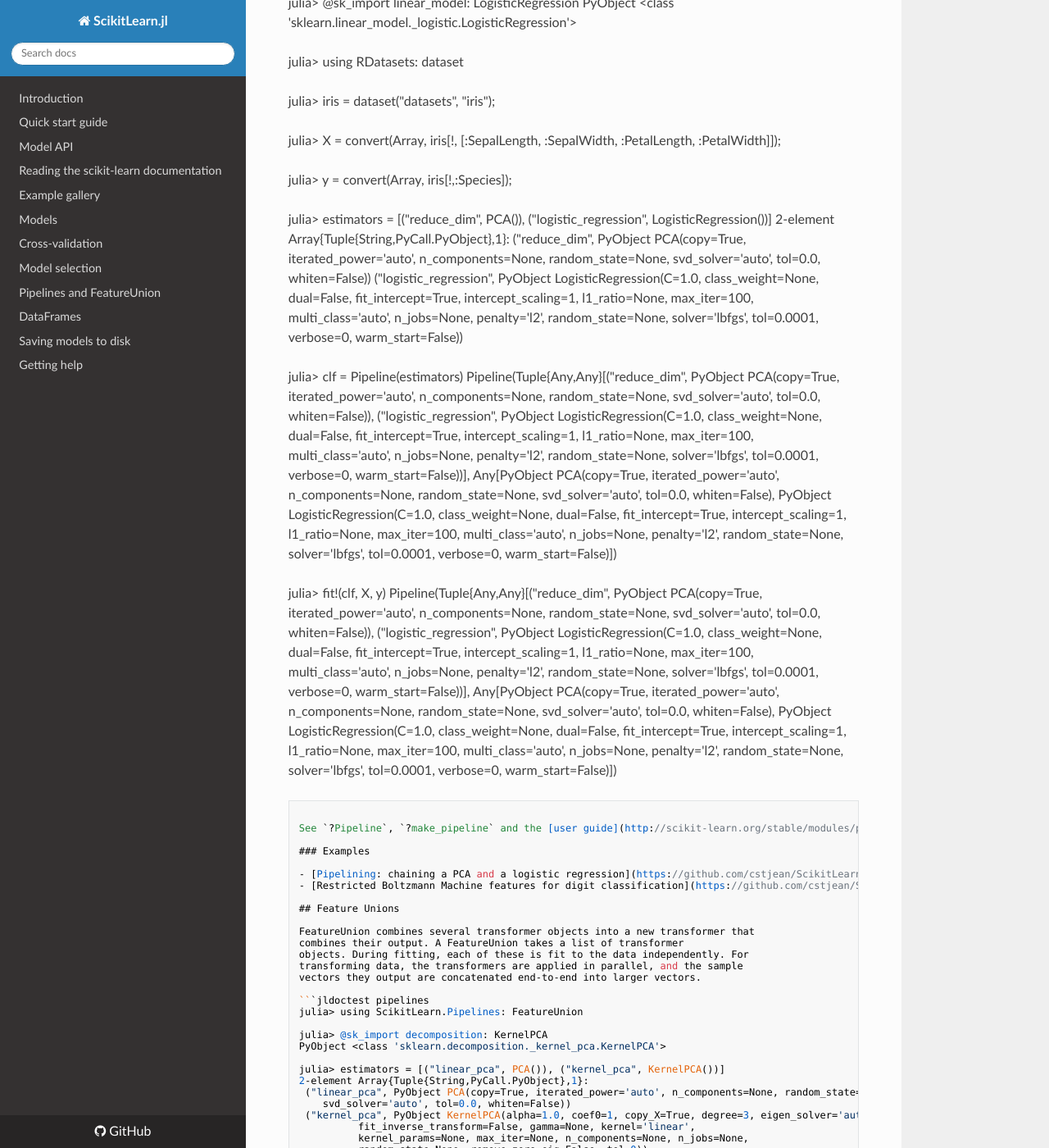
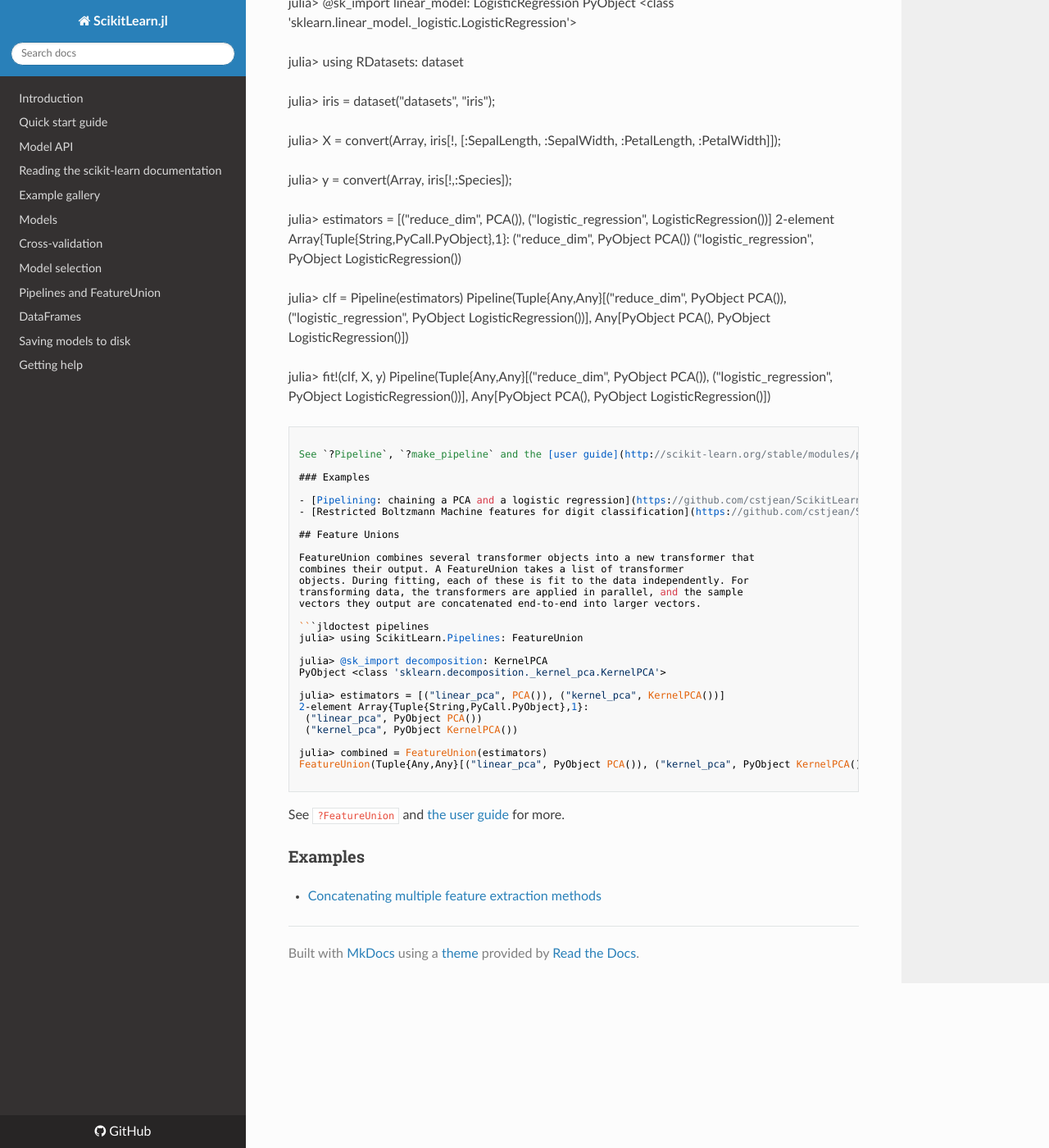
Before and after one commit to cstjean/ScikitLearn.jl, an MkDocs documentation site: the page built from docs/src/man/pipelines.md, in a window 1280 px wide and 1400 px high, scrolled down 475 px. Shown: the whole window at 82% size. Built offline with MkDocs 1.6.1, drawn with Linux system fonts in a browser that asks for light colours; nearby versions of some CDN libraries; old or Windows-style settings are respelled for this version of MkDocs; some of the changed text lies outside the part shown.

Commit message:
updated doctests

````diff
--- a/docs/src/man/pipelines.md
+++ b/docs/src/man/pipelines.md
@@ -30,39 +30,14 @@ julia> y = convert(Array, iris[!,:Species]);
 
 julia> estimators = [("reduce_dim", PCA()), ("logistic_regression", LogisticRegression())]
 2-element Array{Tuple{String,PyCall.PyObject},1}:
- ("reduce_dim", PyObject PCA(copy=True, iterated_power='auto', n_components=None, random_state=None,
-    svd_solver='auto', tol=0.0, whiten=False))
- ("logistic_regression", PyObject LogisticRegression(C=1.0, class_weight=None, dual=False, fit_intercept=True,
-                   intercept_scaling=1, l1_ratio=None, max_iter=100,
-                   multi_class='auto', n_jobs=None, penalty='l2',
-                   random_state=None, solver='lbfgs', tol=0.0001, verbose=0,
-                   warm_start=False))
+ ("reduce_dim", PyObject PCA())
+ ("logistic_regression", PyObject LogisticRegression())
 
 julia> clf = Pipeline(estimators)
-Pipeline(Tuple{Any,Any}[("reduce_dim", PyObject PCA(copy=True, iterated_power='auto', n_components=None, random_state=None,
-    svd_solver='auto', tol=0.0, whiten=False)), ("logistic_regression", PyObject LogisticRegression(C=1.0, class_weight=None, dual=False, fit_intercept=True,
-                   intercept_scaling=1, l1_ratio=None, max_iter=100,
-                   multi_class='auto', n_jobs=None, penalty='l2',
-                   random_state=None, solver='lbfgs', tol=0.0001, verbose=0,
-                   warm_start=False))], Any[PyObject PCA(copy=True, iterated_power='auto', n_components=None, random_state=None,
-    svd_solver='auto', tol=0.0, whiten=False), PyObject LogisticRegression(C=1.0, class_weight=None, dual=False, fit_intercept=True,
-                   intercept_scaling=1, l1_ratio=None, max_iter=100,
-                   multi_class='auto', n_jobs=None, penalty='l2',
-                   random_state=None, solver='lbfgs', tol=0.0001, verbose=0,
-                   warm_start=False)])
+Pipeline(Tuple{Any,Any}[("reduce_dim", PyObject PCA()), ("logistic_regression", PyObject LogisticRegression())], Any[PyObject PCA(), PyObject LogisticRegression()])
 
 julia> fit!(clf, X, y)
-Pipeline(Tuple{Any,Any}[("reduce_dim", PyObject PCA(copy=True, iterated_power='auto', n_components=None, random_state=None,
-    svd_solver='auto', tol=0.0, whiten=False)), ("logistic_regression", PyObject LogisticRegression(C=1.0, class_weight=None, dual=False, fit_intercept=True,
-                   intercept_scaling=1, l1_ratio=None, max_iter=100,
-                   multi_class='auto', n_jobs=None, penalty='l2',
-                   random_state=None, solver='lbfgs', tol=0.0001, verbose=0,
-                   warm_start=False))], Any[PyObject PCA(copy=True, iterated_power='auto', n_components=None, random_state=None,
-    svd_solver='auto', tol=0.0, whiten=False), PyObject LogisticRegression(C=1.0, class_weight=None, dual=False, fit_intercept=True,
-                   intercept_scaling=1, l1_ratio=None, max_iter=100,
-                   multi_class='auto', n_jobs=None, penalty='l2',
-                   random_state=None, solver='lbfgs', tol=0.0001, verbose=0,
-                   warm_start=False)])
+ Pipeline(Tuple{Any,Any}[("reduce_dim", PyObject PCA()), ("logistic_regression", PyObject LogisticRegression())], Any[PyObject PCA(), PyObject LogisticRegression()])
 ```
 
 See `?Pipeline`, `?make_pipeline` and the [user guide](http://scikit-learn.org/stable/modules/pipeline.html) for details.
@@ -88,19 +63,11 @@ PyObject <class 'sklearn.decomposition._kernel_pca.KernelPCA'>
 
 julia> estimators = [("linear_pca", PCA()), ("kernel_pca", KernelPCA())]
 2-element Array{Tuple{String,PyCall.PyObject},1}:
- ("linear_pca", PyObject PCA(copy=True, iterated_power='auto', n_components=None, random_state=None,
-    svd_solver='auto', tol=0.0, whiten=False))
- ("kernel_pca", PyObject KernelPCA(alpha=1.0, coef0=1, copy_X=True, degree=3, eigen_solver='auto',
-          fit_inverse_transform=False, gamma=None, kernel='linear',
-          kernel_params=None, max_iter=None, n_components=None, n_jobs=None,
-          random_state=None, remove_zero_eig=False, tol=0))
+ ("linear_pca", PyObject PCA())
+ ("kernel_pca", PyObject KernelPCA())
 
 julia> combined = FeatureUnion(estimators)
-FeatureUnion(Tuple{Any,Any}[("linear_pca", PyObject PCA(copy=True, iterated_power='auto', n_components=None, random_state=None,
-    svd_solver='auto', tol=0.0, whiten=False)), ("kernel_pca", PyObject KernelPCA(alpha=1.0, coef0=1, copy_X=True, degree=3, eigen_solver='auto',
-          fit_inverse_transform=False, gamma=None, kernel='linear',
-          kernel_params=None, max_iter=None, n_components=None, n_jobs=None,
-          random_state=None, remove_zero_eig=False, tol=0))], 1, nothing)
+FeatureUnion(Tuple{Any,Any}[("linear_pca", PyObject PCA()), ("kernel_pca", PyObject KernelPCA())], 1, nothing)
 
 ```
 
````
